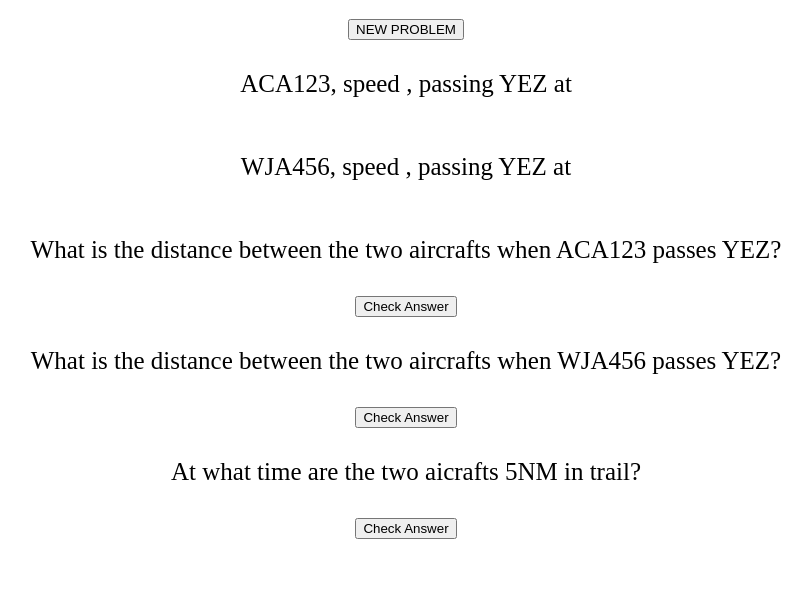
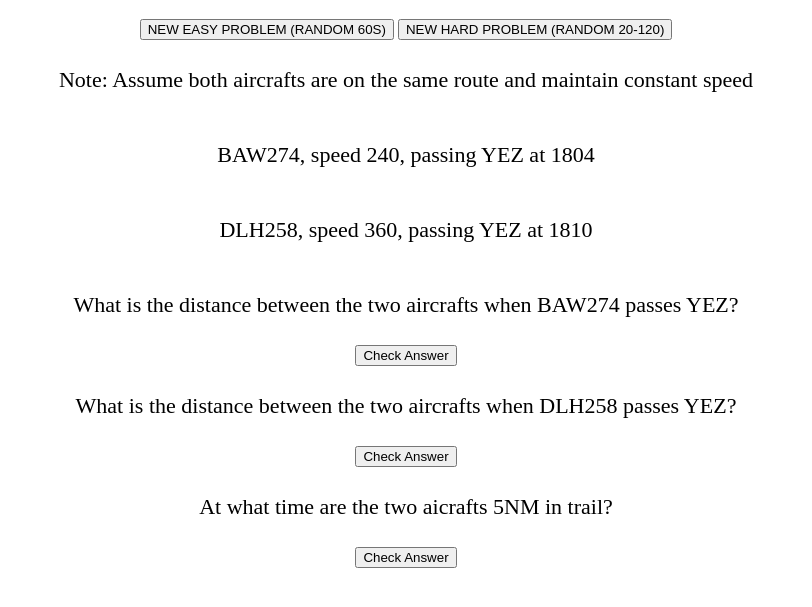
Before and after one commit to Qiyou-dev/Qiyou-dev.github.io, a plain HTML site: page index.html in a window 1280 px wide. Shown: the part 61-668 px from the top of the page, without its empty margins (234-1046 px from the left). Drawn offline with Linux system fonts and the light colour scheme.

Commit message:
added difficulty and removed preset numbers

```diff
--- a/app.js
+++ b/app.js
@@ -1,37 +1,101 @@
-let fspeed = [240, 240, 300, 300, 360, 360, 420, 420, 480, 480, 540, 540];
-let sspeed = [300, 360, 360, 480, 540, 420, 480, 540, 540, 600, 600, 600];
-let ftime = [1800, 1804, 1801, 1803, 1802, 1805, 1800, 1803, 1801, 1804, 1802, 1805];
-let stime = [1807, 1809, 1805, 1806, 1810, 1811, 1804, 1806, 1804, 1806, 1804, 1808];
-let fanswer = 0;
-let sanswer = 0;
-let tanswer = 0;
+let fAircraft = ["ACA123", "WJA456", "CGNDU", "BAW274", "DLH448"]
+let sAircraft = ["WJA567", "CGNDV", "BAW278", "DLH258", "ACA1118"]
+let fRandomSpeed = 0;
+let sRandomSpeed = 0;
+let fRandomTime = 0;
+let sRandomTime = 0;
+let index = 0;
+let fAnswer = 0;
+let sAnswer = 0;
+let tAnswer = 0;
 
-const newProblem = () => {
+const newEasyProblem = () => {
+    document.querySelector("#hardInstructions").innerHTML = "";
+    clearAnswers();
+    loadACID();
+    loadEasySpeed();
+    computeAnswers();
+}
+const newHardProblem = () => {
+    document.querySelector("#hardInstructions").innerHTML = "To match the answers, round miles/min to the nearest integer. Round closure to nearest 60 kts if +-10. Round time down"
+    clearAnswers();
+    loadACID();
+    loadHardSpeed();
+    computeAnswers();
+}
+const clearAnswers = () => {
     document.querySelector("#fanswer").innerHTML = "";
     document.querySelector("#sanswer").innerHTML = "";
     document.querySelector("#tanswer").innerHTML = "";
-    let index = Math.floor(Math.random() * 12);
-    document.querySelector("#fspeed").innerHTML = fspeed[index];
-    document.querySelector("#sspeed").innerHTML = sspeed[index];
-    document.querySelector("#ftime").innerHTML = ftime[index];
-    document.querySelector("#stime").innerHTML = stime[index];
-    let timeDiff = stime[index] - ftime[index];
-    let closure = (sspeed[index] - fspeed[index]) / 60;
-    fanswer = (sspeed[index]/60) * timeDiff;
-    sanswer = (fspeed[index]/60) * timeDiff;
-    tanswer = Math.floor(ftime[index] + ((fanswer - 5) / closure));
 }
-const fcheckAnswer = () => {
-    document.querySelector("#fanswer").innerHTML = fanswer;
+const loadACID = () => {
+    index = Math.floor(Math.random() * 5);
+    document.querySelector("#fplane").innerHTML = fAircraft[index];
+    document.querySelector("#splane").innerHTML = sAircraft[index];
+    document.querySelector("#fquestion").innerHTML = fAircraft[index];
+    document.querySelector("#squestion").innerHTML = sAircraft[index];
 }
-const scheckAnswer = () => {
-    document.querySelector("#sanswer").innerHTML = sanswer;
+const loadEasySpeed = () => {
+    fRandomSpeed = getRandomInt(4, 8) * 60;
+    sRandomSpeed = fRandomSpeed + getRandomInt(1, 3) * 60;
+    fRandomTime = getRandomInt(1800, 1805);
+    sRandomTime = fRandomTime + getRandomInt(3, 7);
+    document.querySelector("#fspeed").innerHTML = fRandomSpeed;
+    document.querySelector("#sspeed").innerHTML = sRandomSpeed;
+    document.querySelector("#ftime").innerHTML = fRandomTime;
+    document.querySelector("#stime").innerHTML = sRandomTime;
 }
-const tcheckAnswer = () => {
-    document.querySelector("#tanswer").innerHTML = tanswer;
+const loadHardSpeed = () => {
+    fRandomSpeed = getRandomInt(24, 54) * 10;
+    sRandomSpeed = fRandomSpeed + getRandomInt(2, 12) * 10;
+    fRandomTime = getRandomInt(1800, 1805);
+    sRandomTime = fRandomTime + getRandomInt(3, 7);
+    document.querySelector("#fspeed").innerHTML = fRandomSpeed;
+    document.querySelector("#sspeed").innerHTML = sRandomSpeed;
+    document.querySelector("#ftime").innerHTML = fRandomTime;
+    document.querySelector("#stime").innerHTML = sRandomTime;
+}
+const computeAnswers = () => {
+    let timeDiff = sRandomTime - fRandomTime;
+    let speedDiff = (sRandomSpeed - fRandomSpeed);
+    if ((speedDiff + 10) % 60 == 0) {
+        speedDiff += 10;
+    }
+    else if ((speedDiff + 10) % 60 == 0) {
+        speedDiff -= 10;
+    }
+    let closure = speedDiff / 60;
+    fAnswer = Math.round(sRandomSpeed/60) * timeDiff;
+    sAnswer = Math.round(fRandomSpeed/60) * timeDiff;
+    tAnswer = Math.floor(fRandomTime + ((fAnswer - 5) / closure));
+    if (tAnswer >= 1860) {
+        tAnswer += 40;
+    }
+    if (tAnswer >= 1960) {
+        tAnswer += 40;
+    }
+}
+const fCheckAnswer = () => {
+    document.querySelector("#fanswer").innerHTML = fAnswer;
+}
+const sCheckAnswer = () => {
+    document.querySelector("#sanswer").innerHTML = sAnswer;
+}
+const tCheckAnswer = () => {
+    document.querySelector("#tanswer").innerHTML = tAnswer;
 }
 
-document.querySelector("#new").addEventListener("click", newProblem)
-document.querySelector("#fb").addEventListener("click", fcheckAnswer)
-document.querySelector("#sb").addEventListener("click", scheckAnswer)
-document.querySelector("#tb").addEventListener("click", tcheckAnswer)
+// helper functions
+
+function getRandomInt(min, max) {
+    min = Math.ceil(min);
+    max = Math.floor(max);
+    return Math.floor(Math.random() * (max - min + 1)) + min;
+}
+
+document.querySelector("#newEasy").addEventListener("click", newEasyProblem)
+document.querySelector("#newHard").addEventListener("click", newHardProblem)
+document.querySelector("#fbutton").addEventListener("click", fCheckAnswer)
+document.querySelector("#sbutton").addEventListener("click", sCheckAnswer)
+document.querySelector("#tbutton").addEventListener("click", tCheckAnswer)
+addEventListener('DOMContentLoaded', () => {newEasyProblem()});
--- a/index.html
+++ b/index.html
@@ -10,24 +10,28 @@
 <body>
     <header>
         <h1>Mental Math Practice</h1>
-        <button id="new">NEW PROBLEM</button>
+        <button id="newEasy">NEW EASY PROBLEM (RANDOM 60S)</button>
+        <button id="newHard">NEW HARD PROBLEM (RANDOM 20-120)</button>
     </header>
-
     <div>
-        <p>ACA123, speed <span id="fspeed"></span>, passing YEZ at <span id="ftime"></span></p>
+        <p>Note: Assume both aircrafts are on the same route and maintain constant speed</p>
+        <p><span id="hardInstructions"></span></p>
     </div>
     <div>
-        <p>WJA456, speed <span id="sspeed"></span>, passing YEZ at <span id="stime"></span></p>
+        <p><span id="fplane"></span>, speed <span id="fspeed"></span>, passing YEZ at <span id="ftime"></span></p>
     </div>
     <div>
-        <p>What is the distance between the two aircrafts when ACA123 passes YEZ?</p>
-        <button id=fb>Check Answer</button>
+        <p><span id="splane"></span>, speed <span id="sspeed"></span>, passing YEZ at <span id="stime"></span></p>
+    </div>
+    <div>
+        <p>What is the distance between the two aircrafts when <span id="fquestion"></span> passes YEZ?</p>
+        <button id=fbutton>Check Answer</button>
         <div id="fanswer"></div>
-        <p>What is the distance between the two aircrafts when WJA456 passes YEZ?</p>
-        <button id=sb>Check Answer</button>
+        <p>What is the distance between the two aircrafts when <span id="squestion"></span> passes YEZ?</p>
+        <button id=sbutton>Check Answer</button>
         <div id="sanswer"></div>
         <p>At what time are the two aicrafts 5NM in trail?</p>
-        <button id=tb>Check Answer</button>
+        <button id=tbutton>Check Answer</button>
         <div id="tanswer"></div>
     </div>
     <script type="text/javascript" src="app.js"></script>
--- a/mystyles.css
+++ b/mystyles.css
@@ -4,5 +4,5 @@
 
 div{
     padding-top: 5px;
-    font-size: 25px;
+    font-size: 22px;
 }
```
